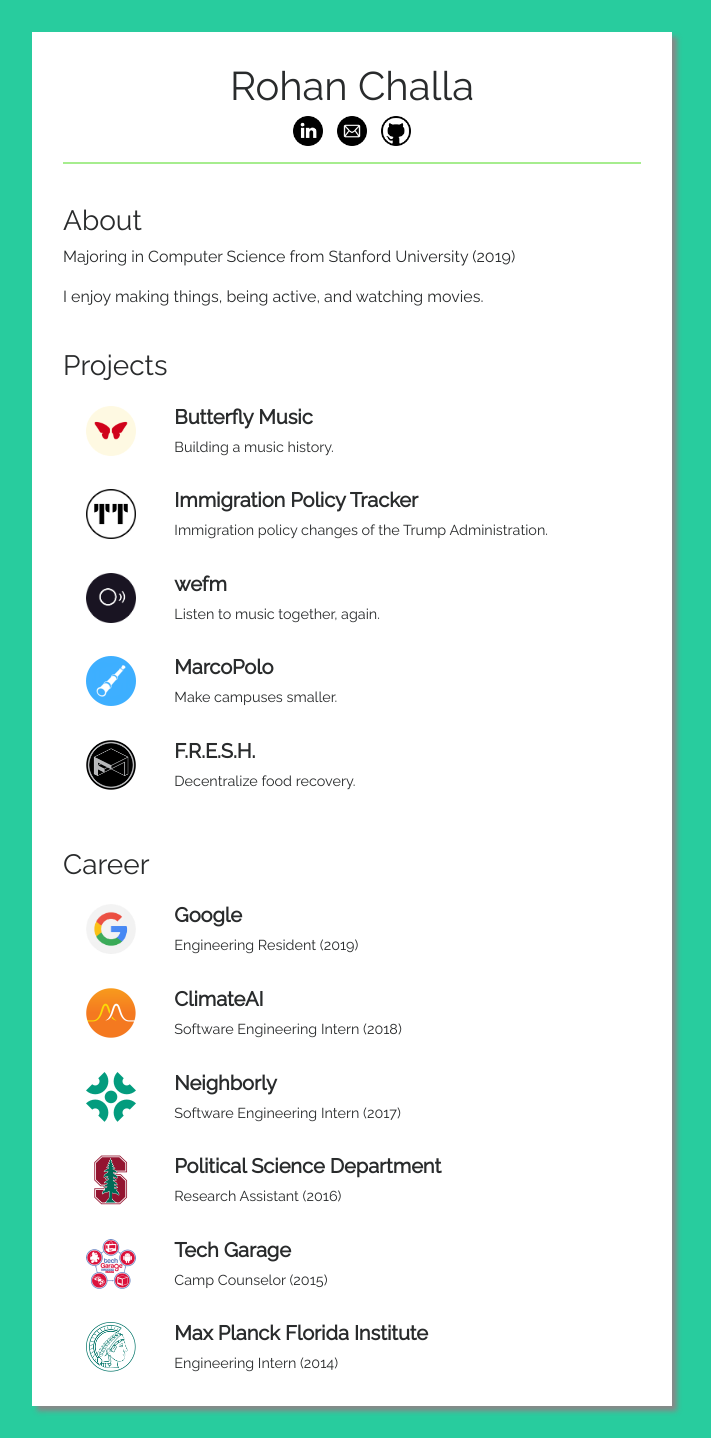
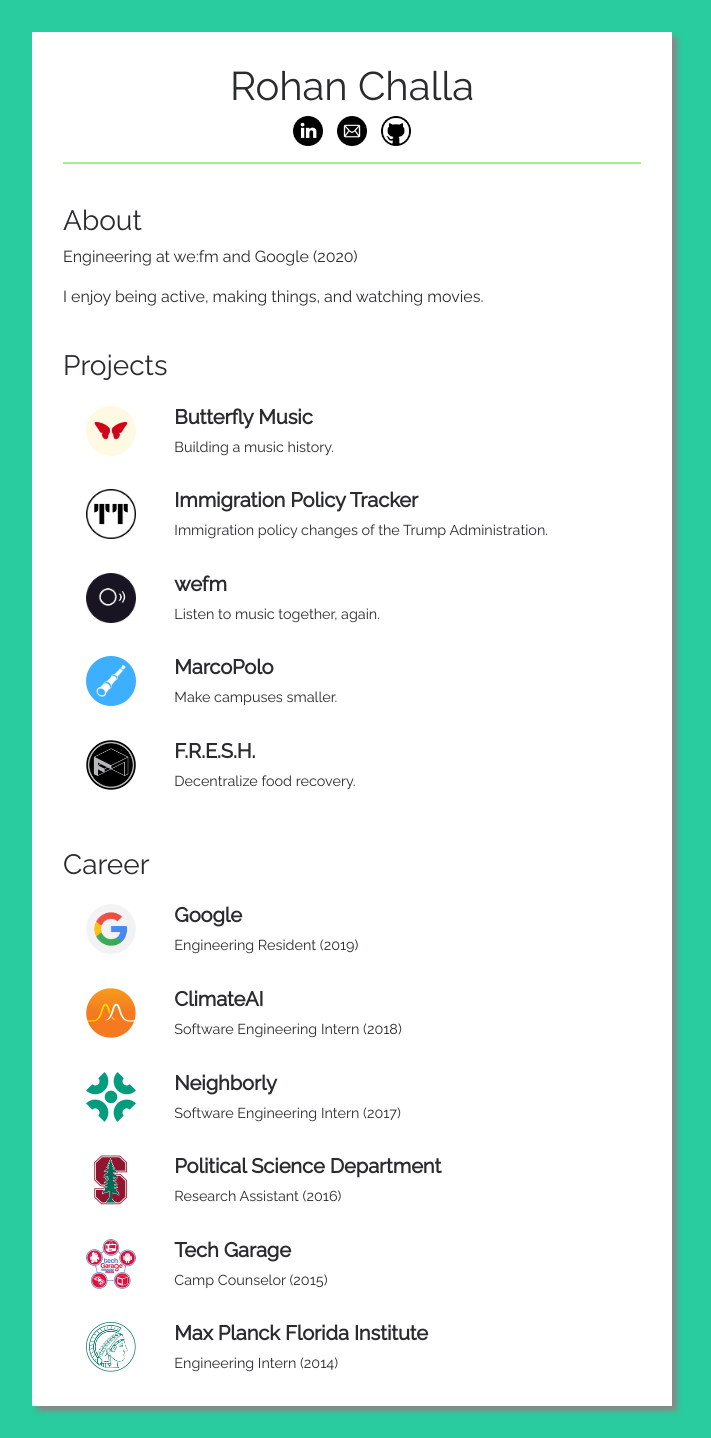
Before and after one commit to ridersofrohan/ridersofrohan.github.io, a Jekyll site: the page built from index.md, in a window 1280 px wide. Shown: the whole page, without its empty margins (288-999 px from the left). Built offline with Jekyll 4.4.1, drawn with Linux system fonts in a browser that asks for light colours; nearby versions of some CDN libraries; our own code applies the rules of GitHub Pages for plain Markdown files.

Commit message:
Update index.md

```diff
--- a/index.md
+++ b/index.md
@@ -4,9 +4,9 @@
 
 ### About
 
-Majoring in Computer Science from Stanford University (2019)
+Engineering at we:fm and Google (2020)
 
-I enjoy making things, being active, and watching movies.
+I enjoy being active, making things, and watching movies.
 
 
 ### Projects
```
